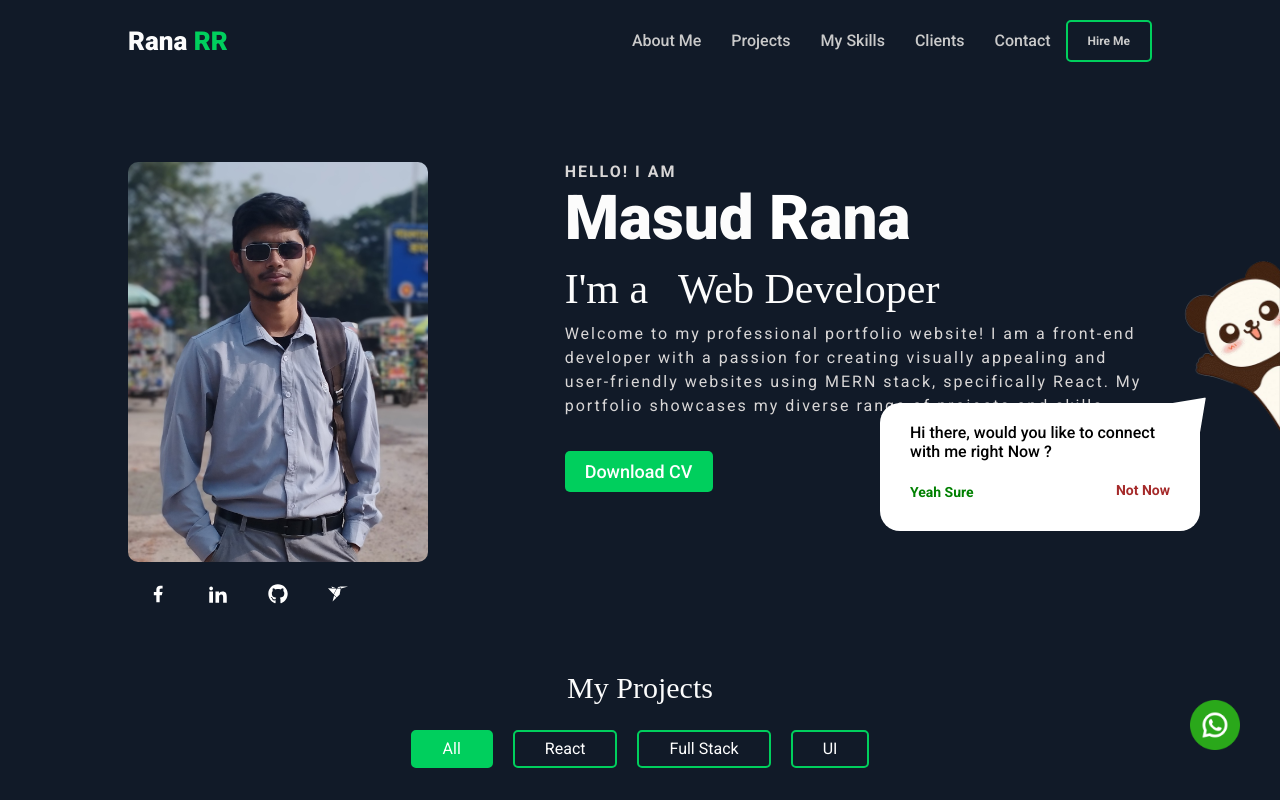
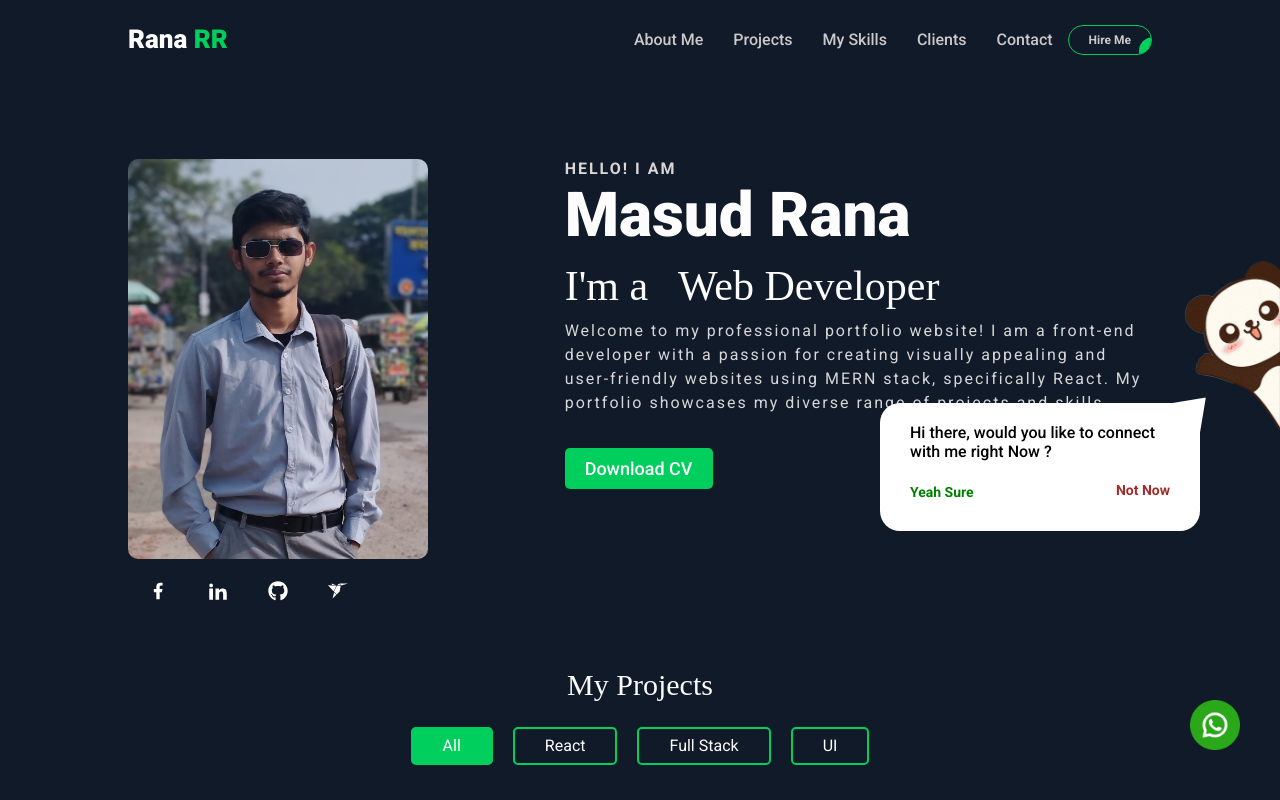
Before and after one commit to Ranagithubrr/portfolio, a React (Create React App) app: page / in a window 1280 px wide. Shown: the top 800 px of the page. Built offline with nearby package versions, Linux system fonts and the light colour scheme; grey boxes are pictures that could not be loaded; a web font is replaced by a local one.

Commit message:
Refactor: button style updated

```diff
--- a/src/Components/Navbar.css
+++ b/src/Components/Navbar.css
@@ -34,18 +34,37 @@
   border: none;
   outline: none;
   background: transparent;
-  border: 2px solid #00CF5D;
+  border: 1px solid #00CF5D;
   color: #cacaca;
   font-weight: 600;
   font-size: 12px;
-  padding: 10px 20px;
-  border-radius: 5px;
+  padding: 5px 20px;
+  border-radius: 25px;
   transition: 0.3s ease-in-out;
   cursor: pointer;
   text-decoration: none;
+  position: relative;
+  overflow: hidden;
 }
 .NavbarInner .HireMeBtn:hover {
   transform: scale(1.1);
+  color: black;
+}
+.NavbarInner .HireMeBtn::after {
+  content: "";
+  position: absolute;
+  height: 100%;
+  width: 100%;
+  background-color: #00CF5D;
+  top: 40%;
+  right: -85%;
+  border-radius: 30px;
+  z-index: -1;
+  transition: 0.3s ease-in-out;
+}
+.NavbarInner .HireMeBtn:hover::after {
+  top: 0%;
+  right: 0%;
 }
 .NavbarInner .logo {
   color: #fcfcfc;
@@ -107,7 +126,7 @@
   font-size: 20px;
 }
 .stickmenu .NavbarInner .HireMeBtn {
-  padding: 4px 10px;
+  padding: 4px 15px;
 }
 
 @media screen and (max-width: 800px) {
--- a/src/Components/Navbar.scss
+++ b/src/Components/Navbar.scss
@@ -42,18 +42,37 @@
         border: none;
         outline: none;
         background: transparent;
-        border: 2px solid #00CF5D;
+        border: 1px solid #00CF5D;
         color: #cacaca;
         font-weight: 600;
         font-size: 12px;
-        padding: 10px 20px;
-        border-radius: 5px;
+        padding: 5px 20px;
+        border-radius: 25px;
         transition: 0.3s ease-in-out;
         cursor: pointer;
         text-decoration: none;
+        position: relative;
+        overflow: hidden;
 
         &:hover {
             transform: scale(1.1);
+            color:black;
+        }
+        &::after{
+            content: "";
+            position: absolute;
+            height: 100%;
+            width: 100%;
+            background-color: #00CF5D;
+            top: 40%;
+            right: -85%;
+            border-radius: 30px;
+            z-index: -1;
+            transition: 0.3s ease-in-out;
+        }
+        &:hover::after {
+            top: 0%;
+            right: 0%;
         }
 
     }
@@ -128,7 +147,7 @@
 
         }
         .HireMeBtn{
-            padding:4px 10px;
+            padding:4px 15px;
         }
     }
 }
```
Also changed, not shown: 1 other file (tests, documents, lock files or other folders).
